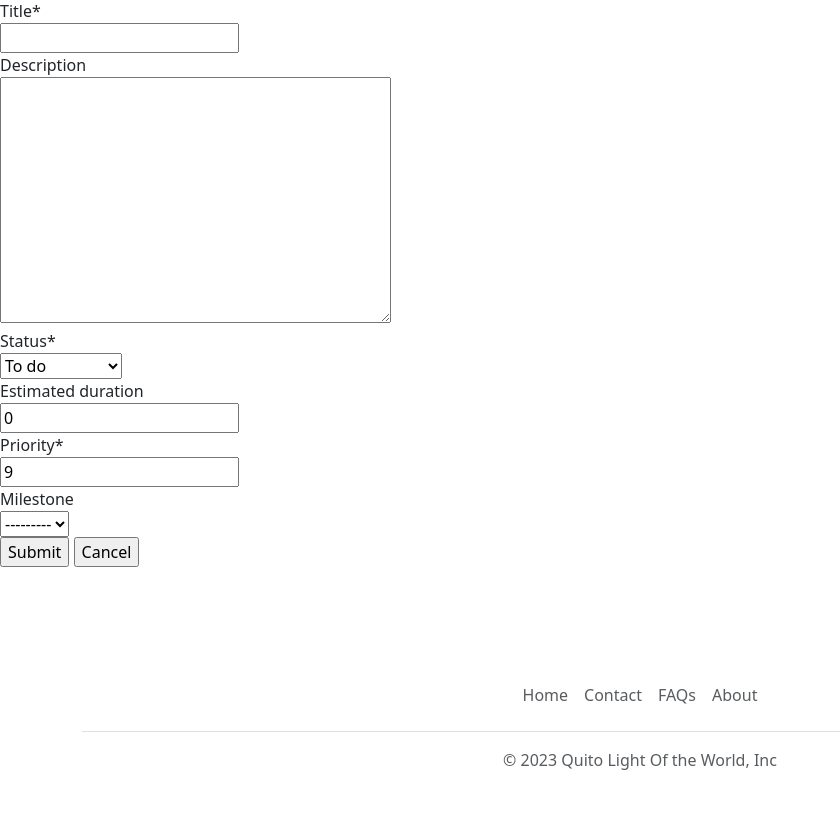
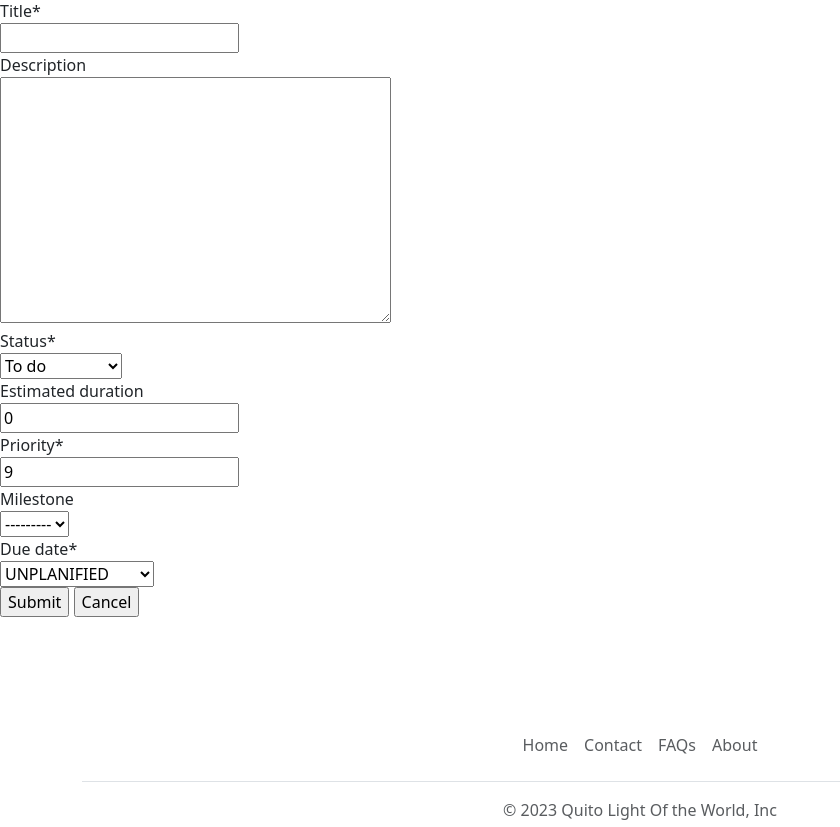
Before and after one commit to danieluxury88/CS50_FinalProject, a Django app: page /duty/tasks/create in a window 1280 px wide. Shown: the part 323-1150 px from the top of the page, without its empty margins (0-840 px from the left). Before the commit the page ends 1093 px from the top, so only its background shows below. Run offline with Django 3.2, Linux system fonts and the light colour scheme; data that the repository does not hold is empty; some libraries are stand-ins or nearby versions.

Commit message:
Change task attribute to multiple option due_date.

```diff
--- a/home/templates/home/index.html
+++ b/home/templates/home/index.html
@@ -216,7 +216,7 @@
                                     <div class="card ws_list_container">
                                         <ul class="list-group list-group-flush">
                                             {% for work_session in today_work_sessions  %}
-                                            <li class="list-group-item jus"> <strong> Start Time: </strong> {{work_session.start_time|date:"g:i a"}}<br><strong>End Time: </strong>{{work_session.end_time|date:"g:i a"}}<br><strong>Duration: </strong>{{work_session.duration}}</li>
+                                            <li class="list-group-item jus"> <strong> Start Time: </strong> {{work_session.start_time|timezone:"Etc/GMT+5"|date:"g:i a"}}<br><strong>End Time: </strong>{{work_session.end_time|timezone:"Etc/GMT+5"|date:"g:i a"}}<br><strong>Duration: </strong>{{work_session.duration}}</li>
                                             {% empty %}
                                             <li class="list-group-item jus"> <strong> Not work sessions today yet </strong></li>
                                             {% endfor %}
--- a/home/views.py
+++ b/home/views.py
@@ -12,7 +12,7 @@ from personal.models import Cycle, WorkSession
 
 from .models import User
 from personal.models import Cycle, WorkSession
-from tasks.models import Milestone, Task
+from tasks.models import Milestone, Task, DueDateChoice
 
 from datetime import timedelta
 import json
@@ -35,7 +35,7 @@ def index(request):
     else:
         work_session_start_time_timestamp = None
 
-    tasks_without_milestones = Task.objects.filter(milestone__isnull=True)
+    tasks_without_milestones = Task.objects.filter(milestone__isnull=True, due_date=DueDateChoice.DUE_TODAY.value).order_by('priority')
 
     today_work_sessions = WorkSession.get_today_work_sessions()
     today_total_work_session_duration = WorkSession.get_todays_work_sessions_duration()
--- a/tasks/admin.py
+++ b/tasks/admin.py
@@ -8,8 +8,8 @@ admin.site.register(Milestone)
 
 @admin.register(Task)
 class TaskAdmin(admin.ModelAdmin):
-    list_display = ("title", "priority", "status")
+    list_display = ("title", "priority", "status","due_date")
     search_fields = ("title",)
-    list_filter =  ("priority", "status")
+    list_filter =  ("priority", "status", "due_date")
     class Meta:
         ordering = ("priority")
--- a/tasks/forms.py
+++ b/tasks/forms.py
@@ -5,4 +5,4 @@ class TaskForm(forms.ModelForm):
     # Hint: this will need to be changed for use in the ads application :)
     class Meta:
         model = Task
-        fields = ['title', 'description', 'status', 'estimated_duration', 'priority', 'milestone']
+        fields = ['title', 'description', 'status', 'estimated_duration', 'priority', 'milestone', 'due_date']
--- a/tasks/models.py
+++ b/tasks/models.py
@@ -1,6 +1,18 @@
 from django.db import models
 from django.urls import reverse
 from django.utils import timezone
+from enum import Enum, unique
+
+
+@unique
+class DueDateChoice(Enum):
+    DUE_TODAY = 1
+    DUE_TOMORROW = 2
+    DUE_THIS_CYCLE = 3
+    DUE_NEXT_CYCLE = 4
+    UNPLANIFIED = 5
+    COMPLETED = 6
+
 
 
 STATUS_CHOICES = [
@@ -22,8 +34,7 @@ class WorkItem (models.Model):
     update_time = models.DateTimeField(auto_now=True)
     start_time = models.DateTimeField(blank=True, null = True)
     end_time = models.DateTimeField(blank=True, null = True)
-    due_today = models.BooleanField(default=False)
-    due_tomorrow = models.BooleanField(default=False)
+    due_date = models.IntegerField(choices=[(tag.value, tag.name.replace('_', ' ')) for tag in DueDateChoice], default=DueDateChoice.UNPLANIFIED.value)
 
     class Meta:
         abstract = True
--- a/tasks/views.py
+++ b/tasks/views.py
@@ -92,6 +92,7 @@ class MilestoneListView(ListView):
 
 class MilestoneDetailView(DetailView):
     model = Milestone
+    fields = ['title', 'estimated_duration', 'status', 'project', 'due_date', 'due_tomorrow']
 
     def get_context_data(self, **kwargs):
         context = super().get_context_data(**kwargs)
@@ -107,7 +108,7 @@ class MilestoneDetailView(DetailView):
 
 class MilestoneCreateView(CreateView):
     model = Milestone
-    fields = ['title', 'estimated_duration', 'status', 'project']
+    fields = ['title', 'estimated_duration', 'status', 'project', 'due_date', 'due_tomorrow']
 
     def get_success_url(self):
         project_id = self.kwargs['project_id']
@@ -116,7 +117,7 @@ class MilestoneCreateView(CreateView):
 
 class MilestoneUpdateView(UpdateView):
     model = Milestone
-    fields = ['title', 'status', 'estimated_duration', 'priority', 'project']
+    fields = ['title', 'estimated_duration', 'status', 'project', 'due_date', 'due_tomorrow']
 
     def get_success_url(self):
         project_id = self.kwargs['project_id']
@@ -155,7 +156,7 @@ class TaskDetailView(DetailView):
 
 class TaskCreateView(CreateView):
     model = Task
-    fields = ['title', 'description', 'status', 'estimated_duration', 'priority', 'milestone']
+    fields = ['title', 'description', 'status', 'estimated_duration', 'priority', 'milestone', 'due_date']
     success_url = reverse_lazy('tasks:milestone_detail')
 
     def get_success_url(self):
```
Also changed, not shown: tasks/migrations/0011_auto_20230417_1019.py (added), tasks/migrations/0012_auto_20230417_1021.py (added).
